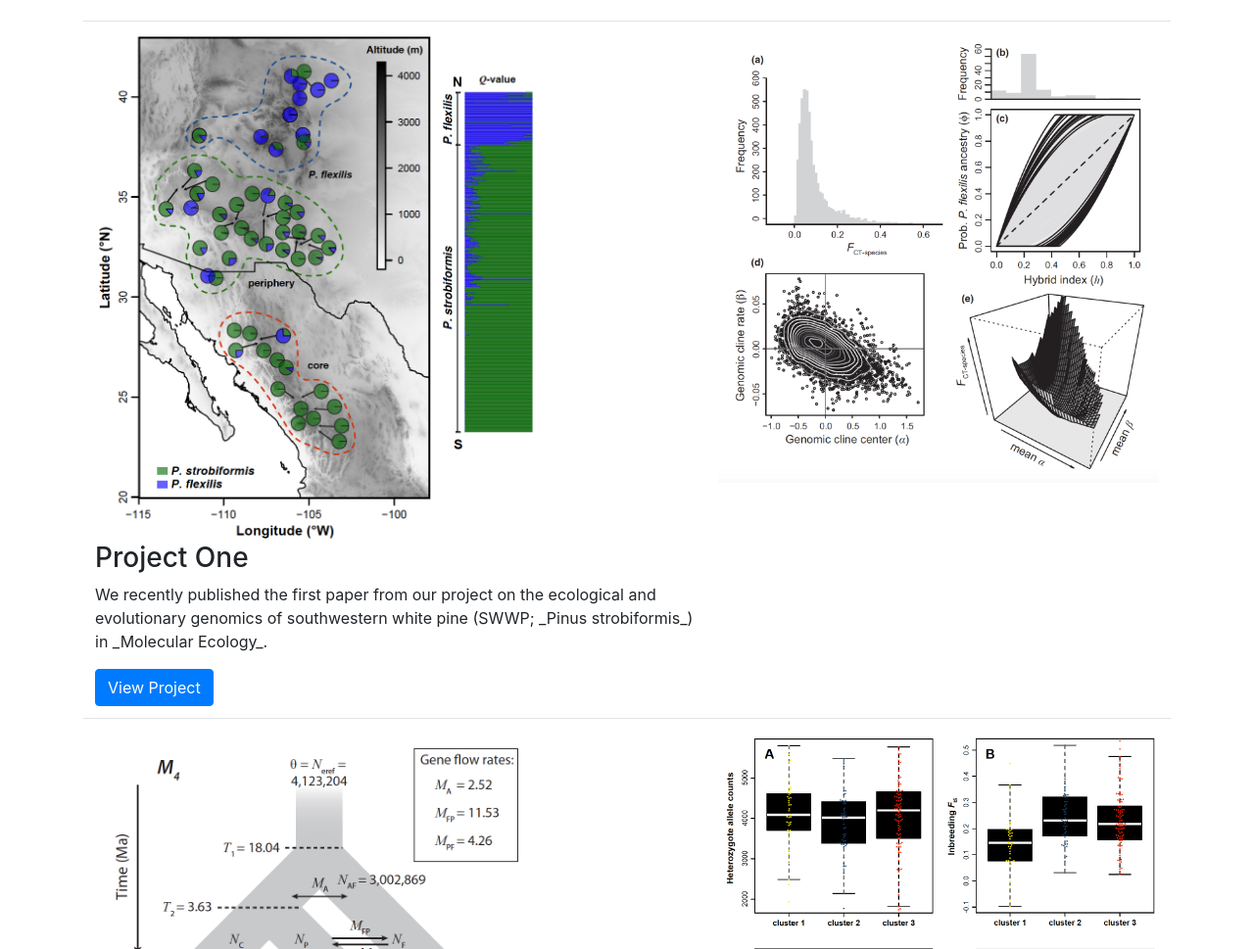
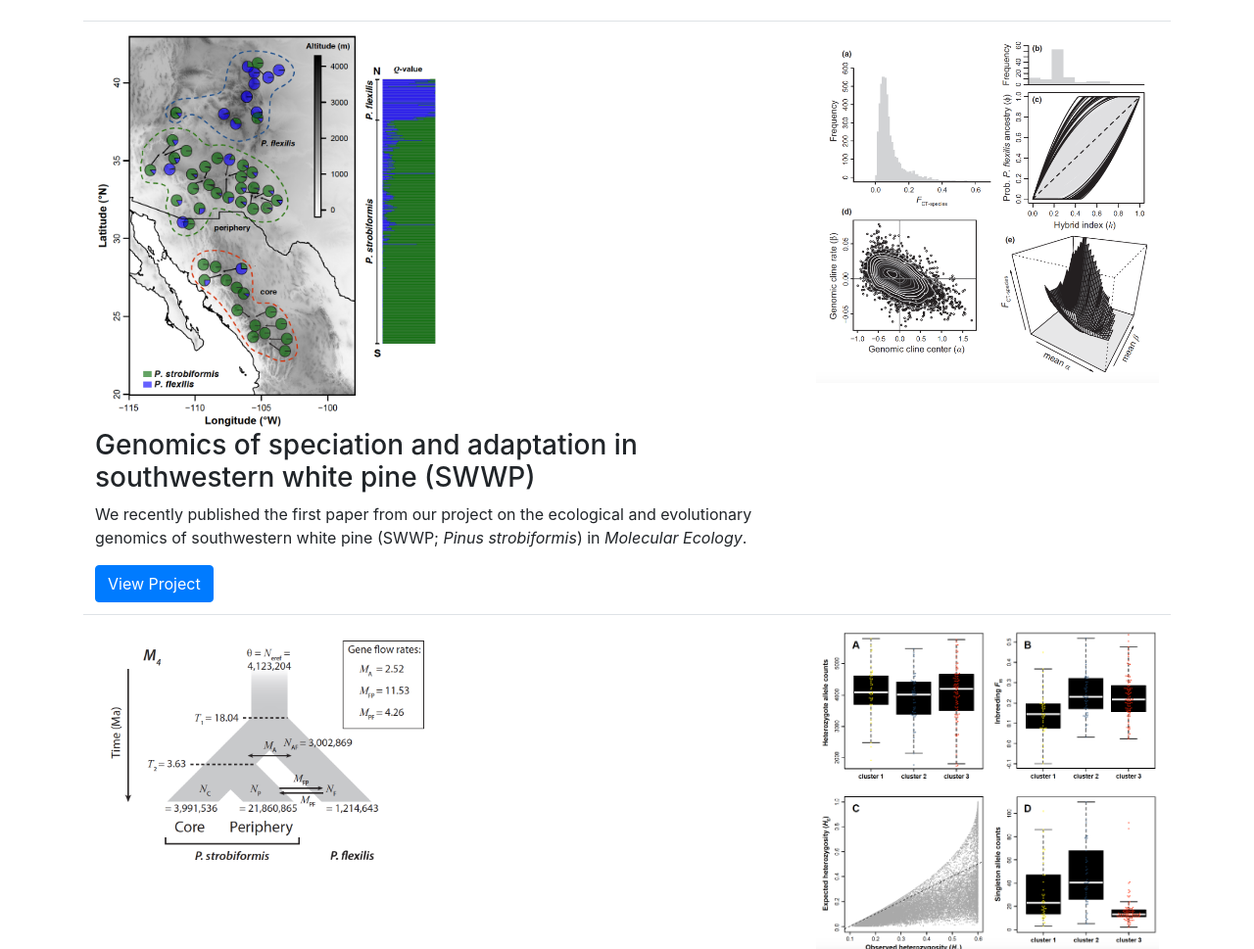
Before and after one commit to justincbagley/bootstrap4-1col-portfolio-site, a website: page index.html in a window 1280 px wide. Shown: the part 131-1100 px from the top of the page at 98% size. Drawn offline with Linux system fonts and the light colour scheme.

Commit message:
Update index.html

```diff
--- a/index.html
+++ b/index.html
@@ -62,29 +62,29 @@
 <tr>
   <td class="left">
     <a href="#">
-        <img src="img/Menonetal_fastStruct_fig_screen.png" alt="ddRADseq population structure example" title="ddRADseq population structure example" width="450"/>
+        <img src="img/Menonetal_fastStruct_fig_screen.png" alt="ddRADseq population structure example" title="ddRADseq population structure example" width="350"/>
     </a>
         <!-- <div class="col-md-5"> -->
-          <h3>Project One</h3>
-          <p>We recently published the first paper from our project on the ecological and evolutionary genomics of southwestern white pine (SWWP; _Pinus strobiformis_) in _Molecular Ecology_.</p>
+          <h3>Genomics of speciation and adaptation in southwestern white pine (SWWP)</h3>
+          <p>We recently published the first paper from our project on the ecological and evolutionary genomics of southwestern white pine (SWWP; <i>Pinus strobiformis</i>) in <i>Molecular Ecology</i>.</p>
           <a class="btn btn-primary" href="#">View Project</a>
         <!-- </div> -->
   </td>
   <td class="right">
     <a href="#">
-        <img src="img/swwp_fig4_genomic_cline.png" alt="Menon et al. (2018) genomic cline fig" title="Menon et al. (2018) genomic cline fig" width="450"/>
+        <img src="img/swwp_fig4_genomic_cline.png" alt="Menon et al. (2018) genomic cline fig" title="Menon et al. (2018) genomic cline fig" width="350"/>
     </a>
   </td>
 </tr>
 <tr>
   <td class="left">
     <a href="#">
-        <img src="img/swwp_fig5_dem.png" alt="Menon et al. (2018) dem modeling fig" title="Menon et al. (2018) dem modeling fig" width="450"/>
+        <img src="img/swwp_fig5_dem.png" alt="Menon et al. (2018) dem modeling fig" title="Menon et al. (2018) dem modeling fig" width="350"/>
     </a>
   </td>
   <td class="right">
     <a href="#">
-        <img src="img/aspen_fig3_div.png" alt="GBS SNPs popgen diversity example" title="GBS SNPs popgen diversity example" width="450"/>
+        <img src="img/aspen_fig3_div.png" alt="GBS SNPs popgen diversity example" title="GBS SNPs popgen diversity example" width="350"/>
     </a>
   </td>
 </tr>
```
